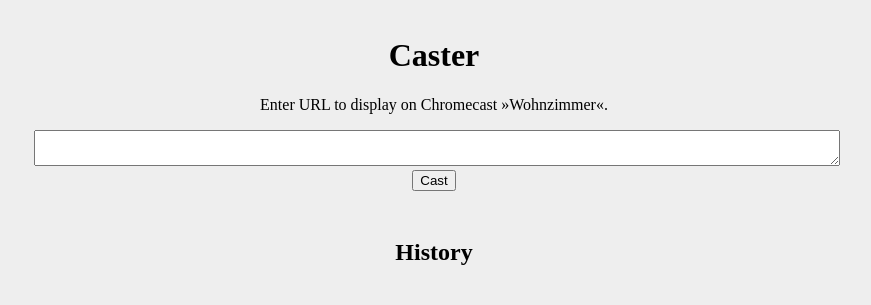
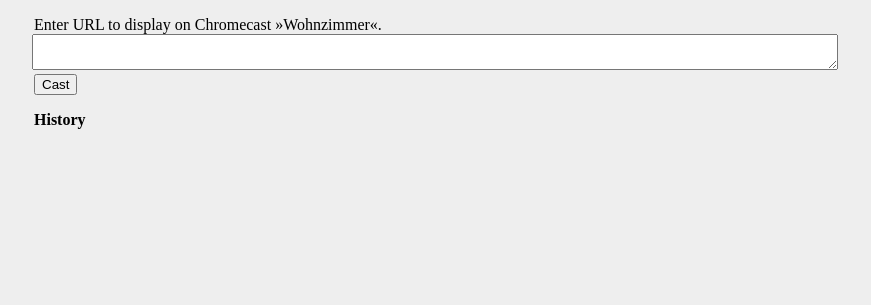
Before and after one commit to ssp/caster, a website: page static/caster/index.html in a window 1280 px wide. Shown: the whole page, without its empty margins (206-1077 px from the left). Drawn offline with Linux system fonts and the light colour scheme.

Commit message:
save space

```diff
--- a/static/caster/index.html
+++ b/static/caster/index.html
@@ -15,18 +15,19 @@
             text-decoration: none;
             color: #339;
         }
-        div, h1, p, h2 {
-            text-align: center;
-        }
         textarea {
             width: 100%;
+            margin: 0 -2px;
+            padding: 2px;
         }
         h2 {
-            margin-top: 2em;
+            margin-top: 1em;
+            font-size: 1em;
         }
         ul#history {
             list-style: none;
             padding: 0 2em 0 0;
+            overflow: hidden;
         }
         #history li {
             position: relative;
@@ -119,10 +120,9 @@
         }
     </script>
     <body onload="displayHistory()">
-        <h1>Caster</h1>
-        <p>
+        <label for="url">
             Enter URL to display on Chromecast »Wohnzimmer«.
-        </p>
+        </label>
         <div>
             <textarea type="text" id="url" name="url" onkeypress="handleKeyPress(event)"></textarea>
         </div>
```
